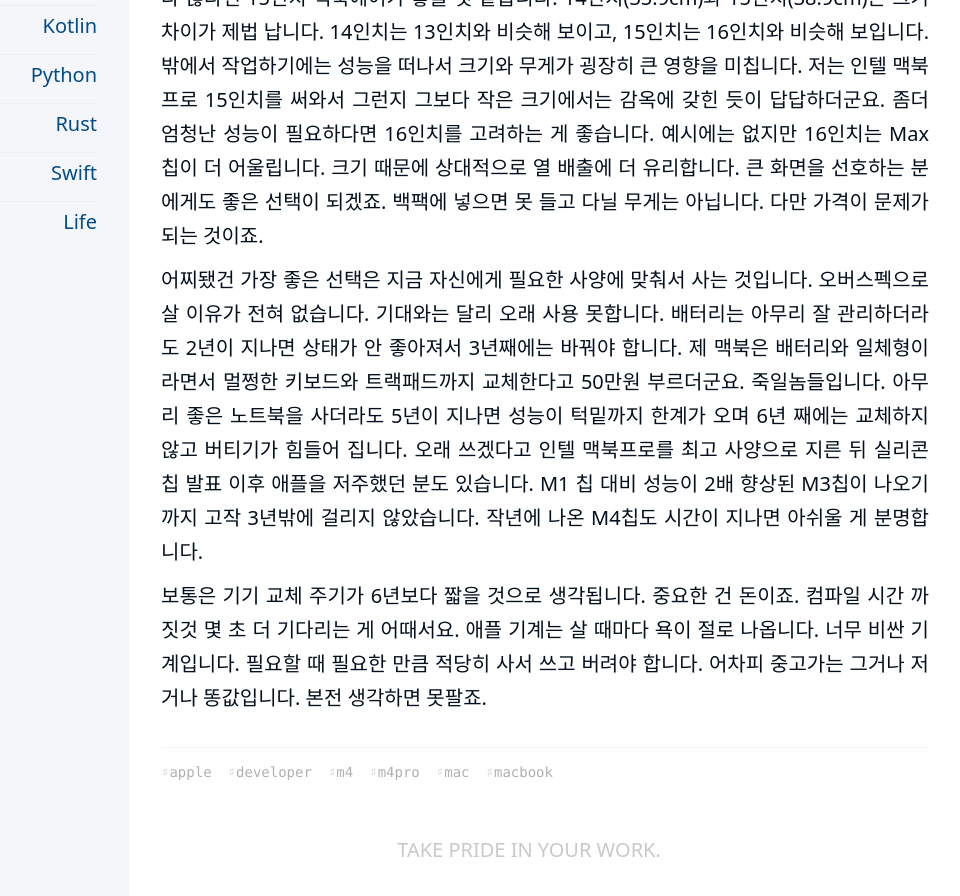
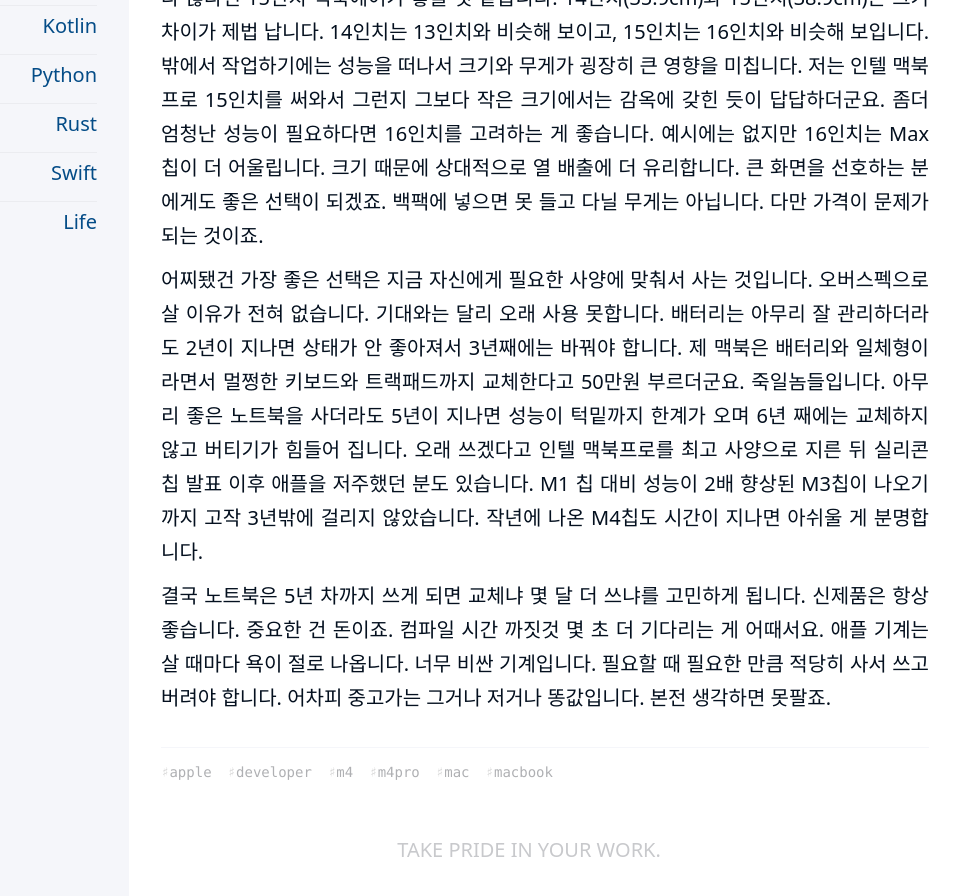
Before and after one commit to kiroshin/kiroshin.github.io, a Jekyll site: the page built from _posts/2025-03-24-macbook_for_dev.md, in a window 1280 px wide and 900 px high, scrolled down 4501 px. Shown: the top 896 px of the window, without its empty margins (191-1151 px from the left). Built offline with Jekyll 4.4.1, drawn with Linux system fonts in a browser that asks for light colours.

Commit message:
Update 2025-03-24-macbook_for_dev.md

```diff
--- a/_posts/2025-03-24-macbook_for_dev.md
+++ b/_posts/2025-03-24-macbook_for_dev.md
@@ -58,4 +58,4 @@
 
 어찌됐건 가장 좋은 선택은 지금 자신에게 필요한 사양에 맞춰서 사는 것입니다. 오버스펙으로 살 이유가 전혀 없습니다. 기대와는 달리 오래 사용 못합니다. 배터리는 아무리 잘 관리하더라도 2년이 지나면 상태가 안 좋아져서 3년째에는 바꿔야 합니다. 제 맥북은 배터리와 일체형이라면서 멀쩡한 키보드와 트랙패드까지 교체한다고 50만원 부르더군요. 죽일놈들입니다. 아무리 좋은 노트북을 사더라도 5년이 지나면 성능이 턱밑까지 한계가 오며 6년 째에는 교체하지 않고 버티기가 힘들어 집니다. 오래 쓰겠다고 인텔 맥북프로를 최고 사양으로 지른 뒤 실리콘 칩 발표 이후 애플을 저주했던 분도 있습니다. M1 칩 대비 성능이 2배 향상된 M3칩이 나오기까지 고작 3년밖에 걸리지 않았습니다. 작년에 나온 M4칩도 시간이 지나면 아쉬울 게 분명합니다.
 
-보통은 기기 교체 주기가 6년보다 짧을 것으로 생각됩니다. 중요한 건 돈이죠. 컴파일 시간 까짓것 몇 초 더 기다리는 게 어때서요. 애플 기계는 살 때마다 욕이 절로 나옵니다. 너무 비싼 기계입니다. 필요할 때 필요한 만큼 적당히 사서 쓰고 버려야 합니다. 어차피 중고가는 그거나 저거나 똥값입니다. 본전 생각하면 못팔죠.
+결국 노트북은 5년 차까지 쓰게 되면 교체냐 몇 달 더 쓰냐를 고민하게 됩니다. 신제품은 항상 좋습니다. 중요한 건 돈이죠. 컴파일 시간 까짓것 몇 초 더 기다리는 게 어때서요. 애플 기계는 살 때마다 욕이 절로 나옵니다. 너무 비싼 기계입니다. 필요할 때 필요한 만큼 적당히 사서 쓰고 버려야 합니다. 어차피 중고가는 그거나 저거나 똥값입니다. 본전 생각하면 못팔죠.
```
